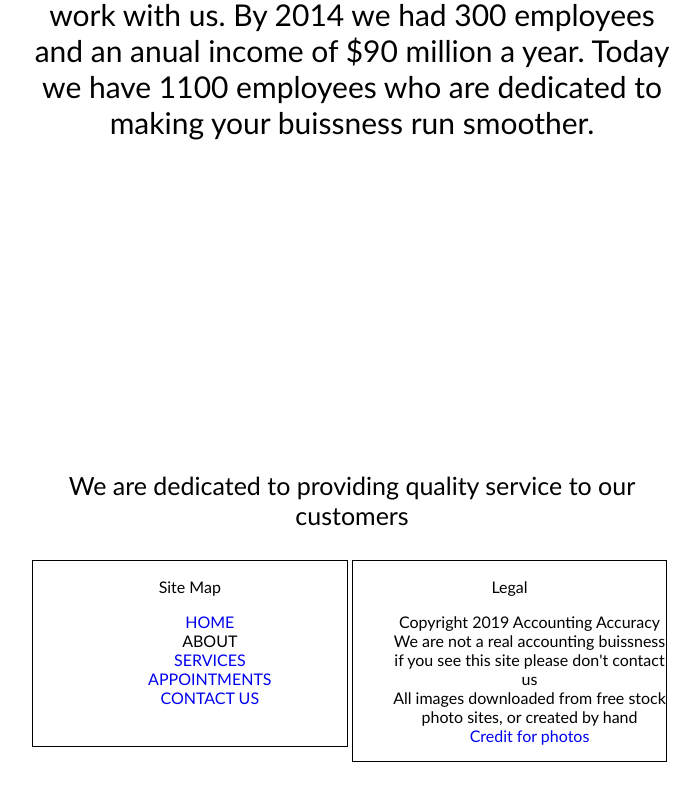
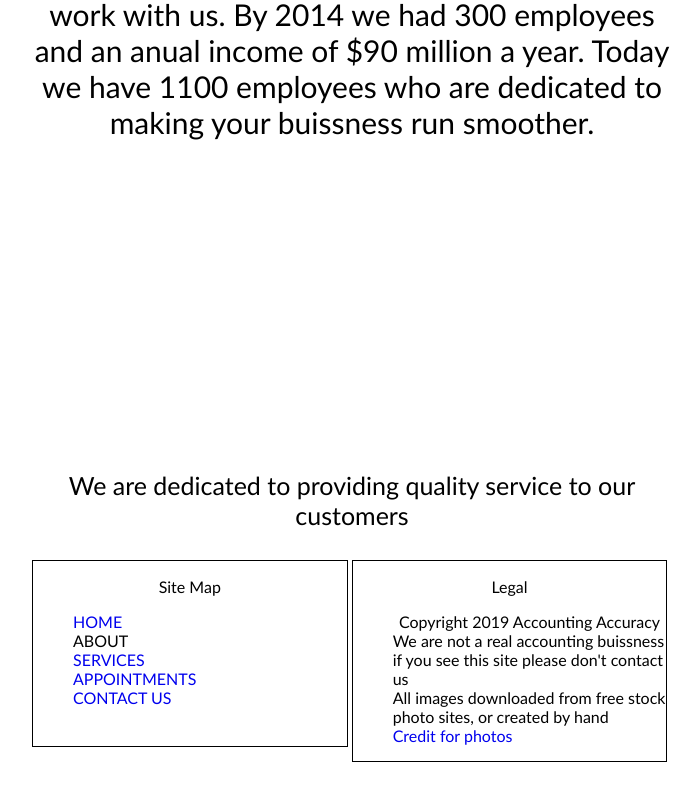
Before and after one commit to FishPasteMan/FBLA-website-Design, a plain HTML site: page FBLA_Website_Design_2019_Accuracy - Copy/html/about.html in a window 1280 px wide. Shown: the part 3497-4297 px from the top of the page, without its empty margins (288-988 px from the left). Drawn offline with Linux system fonts and the light colour scheme.

Commit message:
Add files via upload

```diff
--- a/FBLA_Website_Design_2019_Accuracy - Copy/styles/about.css
+++ b/FBLA_Website_Design_2019_Accuracy - Copy/styles/about.css
@@ -303,3 +303,6 @@ a, ul{
     text-decoration: none !important;
     list-style-type: none;
 }
+ul li{
+    text-align: left;
+}
--- a/FBLA_Website_Design_2019_Accuracy - Copy/styles/appointments.css
+++ b/FBLA_Website_Design_2019_Accuracy - Copy/styles/appointments.css
@@ -227,3 +227,6 @@ a, ul{
     text-decoration: none !important;
     list-style-type: none;
 }
+ul li{
+    text-align: left;
+}
--- a/FBLA_Website_Design_2019_Accuracy - Copy/styles/contact.css
+++ b/FBLA_Website_Design_2019_Accuracy - Copy/styles/contact.css
@@ -256,3 +256,6 @@ a, ul{
     text-decoration: none !important;
     list-style-type: none;
 }
+ul li{
+    text-align: left;
+}
--- a/FBLA_Website_Design_2019_Accuracy - Copy/styles/service.css
+++ b/FBLA_Website_Design_2019_Accuracy - Copy/styles/service.css
@@ -259,3 +259,6 @@ a, ul{
     text-decoration: none !important;
     list-style-type: none;
 }
+ul li{
+    text-align: left;
+}
```
